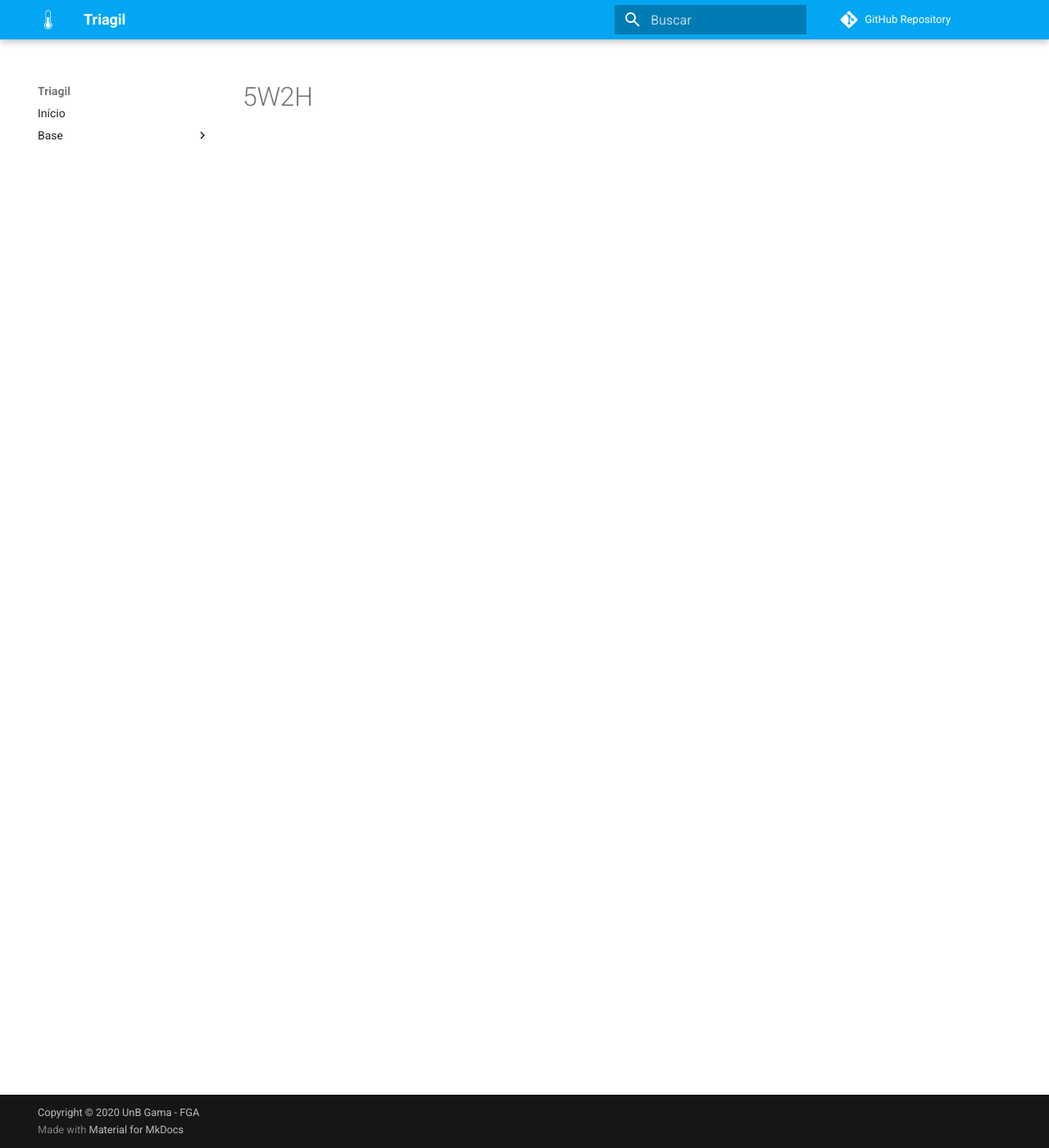
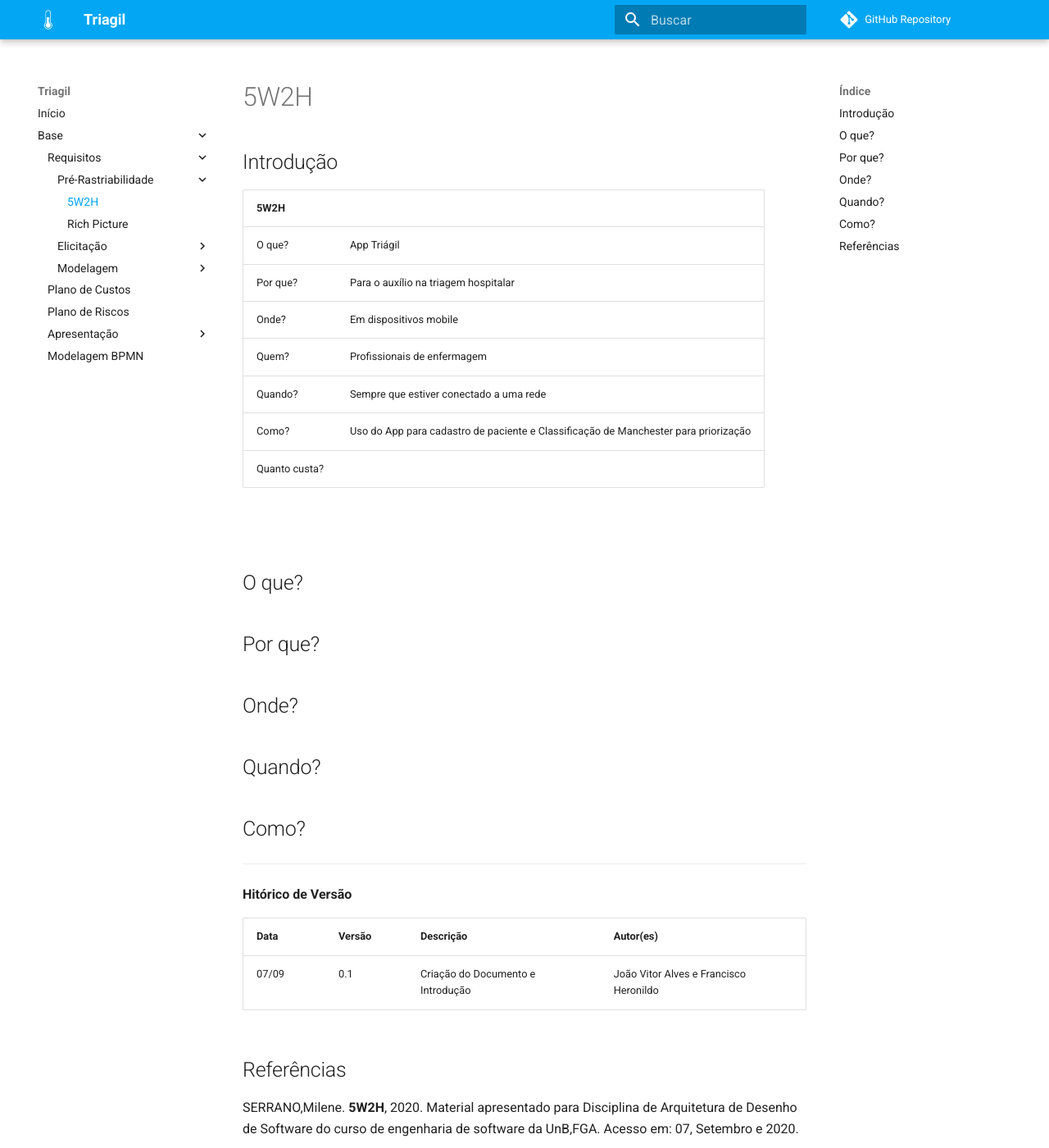
Before and after one commit to UnBArqDsw/2020.1_G1_Triagil, an MkDocs documentation site: the page built from docs/base/requisitos/pre-rastriabilidade/5w2h.md, in a window 1280 px wide and 1400 px high. Shown: the whole window at 82% size. Built offline with MkDocs 1.6.1 and Material for MkDocs 9.7.7, drawn with Linux system fonts in a browser that asks for light colours; comment, search, counter and statistics services are not loaded.

Commit message:
Foi iniciado o documento de 5W2H e adicionado uma estrutura ao mesmo
Signed-off-by: vitorAlves7 <vitor.alves07750@outlook.com>
Co-authored-by: FranciscoHeronildo <heronildo.2010@hotmail.com>

```diff
--- a/docs/base/requisitos/pre-rastriabilidade/5w2h.md
+++ b/docs/base/requisitos/pre-rastriabilidade/5w2h.md
@@ -1 +1,38 @@
 # 5W2H
+
+
+## Introdução
+
+**5W2H**  | |
+--------- | ------
+O que? | App Triágil
+Por que? | Para o auxílio na triagem hospitalar
+Onde?  |    Em dispositivos mobile
+Quem?  | Profissionais de enfermagem
+Quando? | Sempre que estiver conectado a uma rede
+Como?   | Uso do App para cadastro de paciente e Classificação de Manchester para priorização
+Quanto custa? |
+
+</br>
+
+## O que?
+
+## Por que?
+
+## Onde?
+
+## Quando?
+
+## Como?
+
+---
+
+**Hitórico de Versão**
+
+ Data | Versão | Descrição | Autor(es) |
+| --- | --- | --- | --- |
+| 07/09 | 0.1 | Criação do Documento e Introdução | João Vitor Alves e Francisco Heronildo |
+
+## Referências
+
+SERRANO,Milene. **5W2H**, 2020. Material apresentado para Disciplina de Arquitetura de Desenho de Software do curso de engenharia de software da UnB,FGA. Acesso em: 07, Setembro e 2020.
--- a/mkdocs.yml
+++ b/mkdocs.yml
@@ -22,7 +22,7 @@ nav:
     # - Design Sprint: base/design_sprint/ds.md
     - Requisitos:
       - Pré-Rastriabilidade:
-        # - 5W2H: base/requisitos/pre-rastriabilidade/5w2h.md
+        - 5W2H: base/requisitos/pre-rastriabilidade/5w2h.md
         - Rich Picture: base/requisitos/pre-rastriabilidade/rp.md
         # - Causa-Efeito: base/requisitos/pre-rastriabilidade/causa_e_efeito.md
       - Elicitação:
```
